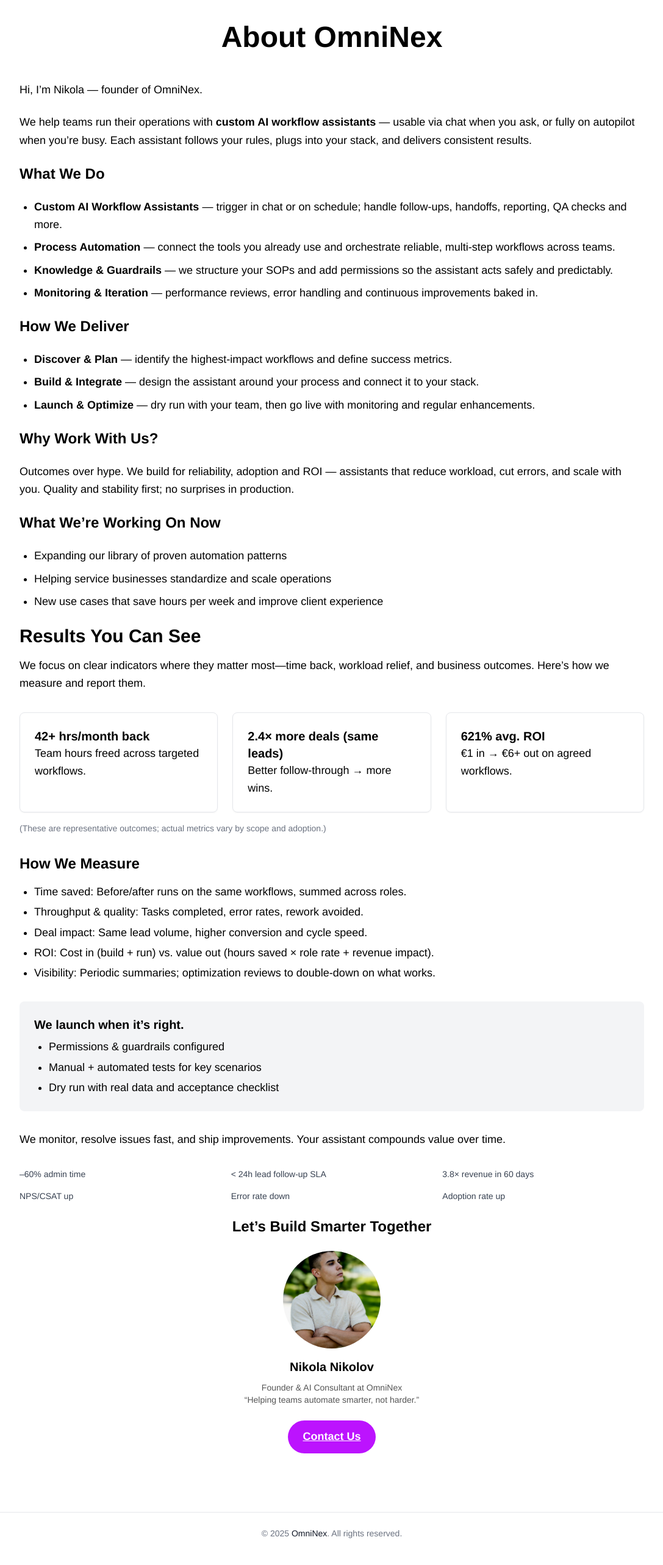
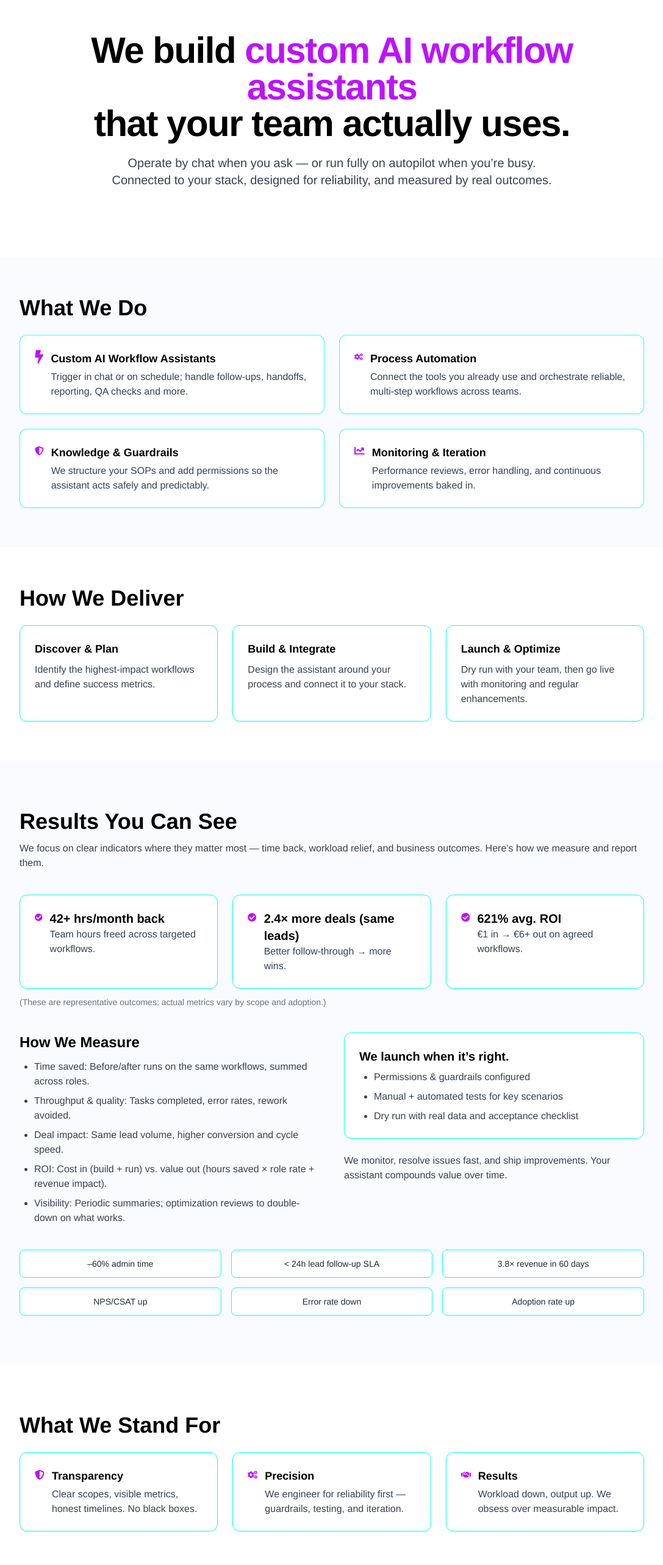
Before and after one commit to Kalcho8233/OmniNexAIWebsite, a Next.js app: page /about in a window 1280 px wide. Shown: the part 120-2686 px from the top of the page at 61% size, without its empty margins (96-1183 px from the left). Built offline with nearby package versions, Linux system fonts and the light colour scheme.

Commit message:
Update about.jsx

```diff
--- a/pages/about.jsx
+++ b/pages/about.jsx
@@ -2,18 +2,17 @@ import Head from "next/head";
 import Navbar from "../components/Navbar";
 import Footer from "../components/Footer";
 import { useEffect } from "react";
+import { motion } from "framer-motion";
+import { FaBolt, FaCogs, FaShieldAlt, FaCheckCircle, FaChartLine, FaHandshake } from "react-icons/fa";
 
 export default function About() {
   useEffect(() => {
-    const observer = new IntersectionObserver(entries => {
-      entries.forEach(entry => {
-        if (entry.isIntersecting) {
-          entry.target.classList.add('visible');
-        }
+    const observer = new IntersectionObserver((entries) => {
+      entries.forEach((entry) => {
+        if (entry.isIntersecting) entry.target.classList.add("visible");
       });
     });
-
-    document.querySelectorAll('.fade-in').forEach(el => observer.observe(el));
+    document.querySelectorAll(".fade-in").forEach((el) => observer.observe(el));
   }, []);
 
   return (
@@ -28,119 +27,256 @@ export default function About() {
 
       <Navbar />
 
-      <main className="bg-white text-black px-6 md:px-32 py-24">
+      {/* Subtle animated background */}
+      <main className="relative bg-white text-black overflow-x-hidden">
+        <div className="pointer-events-none absolute inset-0 -z-10">
+          <div className="absolute -top-24 -left-24 h-72 w-72 rounded-full bg-neonPurple/20 blur-3xl animate-pulse" />
+          <div className="absolute top-1/3 -right-24 h-80 w-80 rounded-full bg-neonBlue/20 blur-3xl animate-pulse" />
+          <div className="absolute bottom-0 left-1/3 h-64 w-64 rounded-full bg-neonPurple/15 blur-3xl animate-pulse" />
+        </div>
+
+        {/* Intro / Hero */}
+        <section className="px-6 md:px-16 py-20 md:py-28">
+          <div className="max-w-5xl mx-auto text-center">
+            <motion.h1
+              className="text-4xl md:text-6xl font-extrabold tracking-tight"
+              initial={{ opacity: 0, y: 12 }}
+              animate={{ opacity: 1, y: 0 }}
+              transition={{ duration: 0.5 }}
+            >
+              We build <span className="text-neonPurple">custom AI workflow assistants</span>
+              <br className="hidden md:block" /> that your team actually uses.
+            </motion.h1>
+            <motion.p
+              className="mt-5 text-lg md:text-xl text-gray-700 max-w-3xl mx-auto"
+              initial={{ opacity: 0, y: 12 }}
+              animate={{ opacity: 1, y: 0 }}
+              transition={{ delay: 0.1, duration: 0.5 }}
+            >
+              Operate by chat when you ask — or run fully on autopilot when you’re busy.
+              Connected to your stack, designed for reliability, and measured by real outcomes.
+            </motion.p>
+          </div>
+        </section>
+
+        {/* What we do (alt bg) */}
+        <section className="px-6 md:px-16 py-16 bg-[#fafbff]">
           <div className="max-w-5xl mx-auto">
-          <h1 className="text-4xl md:text-5xl font-bold text-center mb-12">About OmniNex</h1>
+            <h2 className="text-3xl md:text-4xl font-bold mb-6">What We Do</h2>
+            <div className="grid md:grid-cols-2 gap-6">
+              {[
+                {
+                  icon: <FaBolt size={22} className="text-neonPurple" />,
+                  title: "Custom AI Workflow Assistants",
+                  text:
+                    "Trigger in chat or on schedule; handle follow-ups, handoffs, reporting, QA checks and more.",
+                },
+                {
+                  icon: <FaCogs size={22} className="text-neonPurple" />,
+                  title: "Process Automation",
+                  text:
+                    "Connect the tools you already use and orchestrate reliable, multi-step workflows across teams.",
+                },
+                {
+                  icon: <FaShieldAlt size={22} className="text-neonPurple" />,
+                  title: "Knowledge & Guardrails",
+                  text:
+                    "We structure your SOPs and add permissions so the assistant acts safely and predictably.",
+                },
+                {
+                  icon: <FaChartLine size={22} className="text-neonPurple" />,
+                  title: "Monitoring & Iteration",
+                  text:
+                    "Performance reviews, error handling, and continuous improvements baked in.",
+                },
+              ].map((b, i) => (
+                <motion.div
+                  key={i}
+                  className="rounded-xl border border-neonBlue/80 bg-white p-6 shadow-sm hover:shadow-[0_0_24px_rgba(188,19,254,0.15)] transition-shadow"
+                  initial={{ opacity: 0, y: 12 }}
+                  whileInView={{ opacity: 1, y: 0 }}
+                  viewport={{ once: true }}
+                  transition={{ duration: 0.4, delay: i * 0.05 }}
+                >
+                  <div className="flex items-start gap-3">
+                    {b.icon}
+                    <div>
+                      <h3 className="font-semibold text-lg">{b.title}</h3>
+                      <p className="text-gray-700 mt-1">{b.text}</p>
+                    </div>
+                  </div>
+                </motion.div>
+              ))}
+            </div>
+          </div>
+        </section>
 
-          <section className="space-y-6 text-lg leading-relaxed">
-            <p>Hi, I’m Nikola — founder of OmniNex.</p>
-            <p>
-              We help teams run their operations with <strong>custom AI workflow assistants</strong> — usable via chat when you ask, or fully on autopilot when you’re busy. Each assistant follows your rules, plugs into your stack, and delivers consistent results.
+        {/* How we deliver */}
+        <section className="px-6 md:px-16 py-16">
+          <div className="max-w-5xl mx-auto">
+            <h2 className="text-3xl md:text-4xl font-bold mb-6">How We Deliver</h2>
+            <div className="grid md:grid-cols-3 gap-6">
+              {[
+                {
+                  title: "Discover & Plan",
+                  text: "Identify the highest-impact workflows and define success metrics.",
+                },
+                {
+                  title: "Build & Integrate",
+                  text: "Design the assistant around your process and connect it to your stack.",
+                },
+                {
+                  title: "Launch & Optimize",
+                  text: "Dry run with your team, then go live with monitoring and regular enhancements.",
+                },
+              ].map((s, i) => (
+                <motion.div
+                  key={i}
+                  className="rounded-xl border border-neonBlue bg-white p-6 shadow-sm"
+                  initial={{ opacity: 0, y: 12 }}
+                  whileInView={{ opacity: 1, y: 0 }}
+                  viewport={{ once: true }}
+                  transition={{ duration: 0.4, delay: i * 0.05 }}
+                >
+                  <h3 className="font-semibold text-lg">{s.title}</h3>
+                  <p className="text-gray-700 mt-2">{s.text}</p>
+                </motion.div>
+              ))}
+            </div>
+          </div>
+        </section>
+
+        {/* Results & Proof */}
+        <section id="results" className="px-6 md:px-16 py-20 bg-[#fafbff]">
+          <div className="max-w-5xl mx-auto">
+            <h2 className="text-3xl md:text-4xl font-bold mb-3">Results You Can See</h2>
+            <p className="text-gray-700 mb-10">
+              We focus on clear indicators where they matter most — time back, workload relief, and business outcomes.
+              Here’s how we measure and report them.
             </p>
 
-            <h2 className="text-2xl font-semibold mt-10">What We Do</h2>
-            <ul className="list-disc pl-6 space-y-2">
-              <li>
-                <strong>Custom AI Workflow Assistants</strong> — trigger in chat or on schedule; handle follow-ups, handoffs, reporting, QA checks and more.
-              </li>
-              <li>
-                <strong>Process Automation</strong> — connect the tools you already use and orchestrate reliable, multi-step workflows across teams.
-              </li>
-              <li>
-                <strong>Knowledge & Guardrails</strong> — we structure your SOPs and add permissions so the assistant acts safely and predictably.
-              </li>
-              <li>
-                <strong>Monitoring & Iteration</strong> — performance reviews, error handling and continuous improvements baked in.
-              </li>
-            </ul>
-
-            <h2 className="text-2xl font-semibold mt-10">How We Deliver</h2>
-            <ul className="list-disc pl-6 space-y-2">
-              <li>
-                <strong>Discover & Plan</strong> — identify the highest-impact workflows and define success metrics.
-              </li>
-              <li>
-                <strong>Build & Integrate</strong> — design the assistant around your process and connect it to your stack.
-              </li>
-              <li>
-                <strong>Launch & Optimize</strong> — dry run with your team, then go live with monitoring and regular enhancements.
-              </li>
-            </ul>
-
-            <h2 className="text-2xl font-semibold mt-10">Why Work With Us?</h2>
-            <p>
-              Outcomes over hype. We build for reliability, adoption and ROI — assistants that reduce workload, cut errors, and scale with you. Quality and stability first; no surprises in production.
+            {/* KPIs */}
+            <div className="grid md:grid-cols-3 gap-6 mb-3">
+              {[
+                { k: "42+ hrs/month back", d: "Team hours freed across targeted workflows." },
+                { k: "2.4× more deals (same leads)", d: "Better follow-through → more wins." },
+                { k: "621% avg. ROI", d: "€1 in → €6+ out on agreed workflows." },
+              ].map((x, i) => (
+                <motion.div
+                  key={i}
+                  className="rounded-xl border border-neonBlue bg-white p-6 shadow-sm"
+                  initial={{ opacity: 0, y: 12 }}
+                  whileInView={{ opacity: 1, y: 0 }}
+                  viewport={{ once: true }}
+                  transition={{ duration: 0.4, delay: i * 0.05 }}
+                >
+                  <div className="flex items-start gap-3">
+                    <FaCheckCircle className="text-neonPurple mt-1" />
+                    <div>
+                      <h3 className="text-xl font-bold">{x.k}</h3>
+                      <p className="text-gray-700">{x.d}</p>
+                    </div>
+                  </div>
+                </motion.div>
+              ))}
+            </div>
+            <p className="text-sm text-gray-500 mb-10">
+              (These are representative outcomes; actual metrics vary by scope and adoption.)
             </p>
 
-            <h2 className="text-2xl font-semibold mt-10">What We’re Working On Now</h2>
-            <ul className="list-disc pl-6 space-y-2">
-              <li>Expanding our library of proven automation patterns</li>
-              <li>Helping service businesses standardize and scale operations</li>
-              <li>New use cases that save hours per week and improve client experience</li>
-            </ul>
-
-            {/* Results & Proof Section */}
-            <section id="results" className="mt-20">
-              <h2 className="text-3xl font-bold mb-4">Results You Can See</h2>
-              <p className="mb-8">
-                We focus on clear indicators where they matter most—time back, workload relief, and business outcomes. Here’s how we measure and report them.
-              </p>
-
-              {/* KPI Row */}
-              <div className="grid md:grid-cols-3 gap-6 mb-4">
-                <div className="p-6 border rounded-lg shadow-sm">
-                  <h3 className="text-xl font-bold">42+ hrs/month back</h3>
-                  <p>Team hours freed across targeted workflows.</p>
-                </div>
-                <div className="p-6 border rounded-lg shadow-sm">
-                  <h3 className="text-xl font-bold">2.4× more deals (same leads)</h3>
-                  <p>Better follow‑through → more wins.</p>
-                </div>
-                <div className="p-6 border rounded-lg shadow-sm">
-                  <h3 className="text-xl font-bold">621% avg. ROI</h3>
-                  <p>€1 in → €6+ out on agreed workflows.</p>
-                </div>
-              </div>
-              <p className="text-sm text-gray-500 mb-8">(These are representative outcomes; actual metrics vary by scope and adoption.)</p>
-
-              {/* How We Measure */}
-              <h3 className="text-2xl font-semibold mb-4">How We Measure</h3>
-              <ul className="list-disc pl-6 mb-8 space-y-1">
+            {/* Measurement bullets */}
+            <div className="grid md:grid-cols-2 gap-10">
+              <div>
+                <h3 className="text-2xl font-semibold mb-3">How We Measure</h3>
+                <ul className="list-disc pl-6 space-y-2 text-gray-700">
                   <li>Time saved: Before/after runs on the same workflows, summed across roles.</li>
                   <li>Throughput & quality: Tasks completed, error rates, rework avoided.</li>
                   <li>Deal impact: Same lead volume, higher conversion and cycle speed.</li>
                   <li>ROI: Cost in (build + run) vs. value out (hours saved × role rate + revenue impact).</li>
-                <li>Visibility: Periodic summaries; optimization reviews to double‑down on what works.</li>
+                  <li>Visibility: Periodic summaries; optimization reviews to double-down on what works.</li>
                 </ul>
+              </div>
 
-              {/* Quality Standard */}
-              <div className="bg-gray-100 p-6 rounded-lg mb-8">
+              <div>
+                <div className="bg-white rounded-xl border border-neonBlue p-6 shadow-sm">
                   <h4 className="text-xl font-semibold mb-2">We launch when it’s right.</h4>
-                <ul className="list-disc pl-6 space-y-1">
+                  <ul className="list-disc pl-6 space-y-2 text-gray-700">
                     <li>Permissions & guardrails configured</li>
                     <li>Manual + automated tests for key scenarios</li>
                     <li>Dry run with real data and acceptance checklist</li>
                   </ul>
                 </div>
 
-              {/* Ongoing */}
-              <p className="mb-8">
+                <p className="text-gray-700 mt-6">
                   We monitor, resolve issues fast, and ship improvements. Your assistant compounds value over time.
                 </p>
+              </div>
+            </div>
 
-              {/* Optional Secondary Metrics */}
-              <div className="grid md:grid-cols-3 gap-4 text-sm text-gray-700">
-                <div>–60% admin time</div>
-                <div>{'<'} 24h lead follow‑up SLA</div>
-                <div>3.8× revenue in 60 days</div>
-                <div>NPS/CSAT up</div>
-                <div>Error rate down</div>
-                <div>Adoption rate up</div>
+            {/* Secondary metrics */}
+            <div className="grid sm:grid-cols-2 md:grid-cols-3 gap-4 mt-10 text-sm">
+              {[
+                "–60% admin time",
+                "< 24h lead follow-up SLA",
+                "3.8× revenue in 60 days",
+                "NPS/CSAT up",
+                "Error rate down",
+                "Adoption rate up",
+              ].map((m, i) => (
+                <div
+                  key={i}
+                  className="rounded-lg border border-neonBlue bg-white px-4 py-3 text-gray-800 text-center"
+                >
+                  {m}
+                </div>
+              ))}
+            </div>
           </div>
         </section>
 
-            {/* Founder Profile with Animation */}
-            <div className="fade-in text-center mt-20">
+        {/* Values */}
+        <section className="px-6 md:px-16 py-20">
+          <div className="max-w-5xl mx-auto">
+            <h2 className="text-3xl md:text-4xl font-bold mb-6">What We Stand For</h2>
+            <div className="grid md:grid-cols-3 gap-6">
+              {[
+                {
+                  icon: <FaShieldAlt className="text-neonPurple" />,
+                  title: "Transparency",
+                  text: "Clear scopes, visible metrics, honest timelines. No black boxes.",
+                },
+                {
+                  icon: <FaCogs className="text-neonPurple" />,
+                  title: "Precision",
+                  text: "We engineer for reliability first — guardrails, testing, and iteration.",
+                },
+                {
+                  icon: <FaHandshake className="text-neonPurple" />,
+                  title: "Results",
+                  text: "Workload down, output up. We obsess over measurable impact.",
+                },
+              ].map((v, i) => (
+                <div
+                  key={i}
+                  className="rounded-xl border border-neonBlue bg-white p-6 shadow-sm hover:shadow-[0_0_24px_rgba(188,19,254,0.15)] transition-shadow"
+                >
+                  <div className="flex items-start gap-3">
+                    <div className="mt-1">{v.icon}</div>
+                    <div>
+                      <h3 className="font-semibold text-lg">{v.title}</h3>
+                      <p className="text-gray-700 mt-1">{v.text}</p>
+                    </div>
+                  </div>
+                </div>
+              ))}
+            </div>
+          </div>
+        </section>
+
+        {/* Founder + CTA */}
+        <section className="px-6 md:px-16 pb-24">
+          <div className="max-w-5xl mx-auto">
+            <div className="fade-in text-center">
               <h3 className="text-2xl font-semibold mb-6">Let’s Build Smarter Together</h3>
               <img
                 src="/images/nikola-profile.jpg"
@@ -149,23 +285,22 @@ export default function About() {
                 style={{ width: "160px", height: "160px", objectFit: "cover" }}
               />
               <h3 className="mt-4 text-xl font-semibold">Nikola Nikolov</h3>
-              <p className="mt-1 text-sm bio-text">
+              <p className="mt-1 text-sm text-gray-700">
                 Founder & AI Consultant at OmniNex<br />
                 “Helping teams automate smarter, not harder.”
               </p>
             </div>
 
-            {/* Contact Button */}
             <div className="text-center mt-10">
               <a
                 href="/#contact"
-                className="inline-block bg-neonPurple text-white font-semibold px-6 py-3 rounded-full hover:shadow-[0_0_10px_#c084fc] transition"
+                className="inline-block bg-neonPurple text-white font-semibold px-7 py-3 rounded-full hover:shadow-[0_0_14px_#c084fc] transition"
               >
-                Contact Us
+                Work With Us
               </a>
             </div>
+          </div>
         </section>
-        </div>
       </main>
 
       <Footer />
```
Lines whose indentation alone changed are shown as unchanged.
